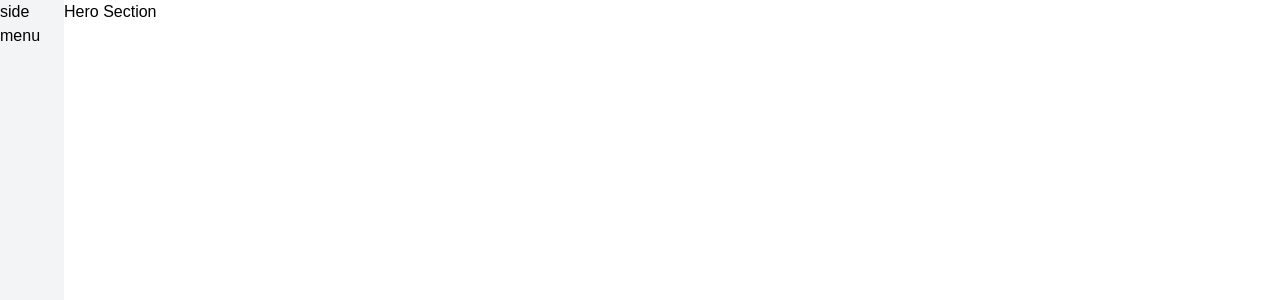
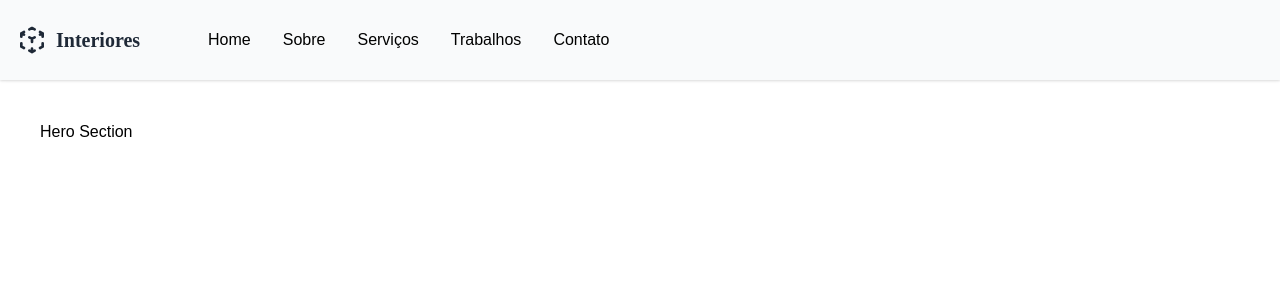
Before and after one commit to RenatoFilipi/alfa, a Nuxt app: page / in a window 1280 px wide. Shown: the top 300 px of the page. Built offline with nearby package versions, Linux system fonts and the light colour scheme.

Commit message:
sidemenu & topmenu

```diff
--- a/components/pages/main/hero-section.vue
+++ b/components/pages/main/hero-section.vue
@@ -1,5 +1,5 @@
 <template lang="">
-  <div class="font-pp">Hero Section</div>
+  <div class="h-screen font-pp">Hero Section</div>
 </template>
 <script>
 export default {
--- a/components/shared/side-menu.vue
+++ b/components/shared/side-menu.vue
@@ -1,6 +1,127 @@
 <template lang="">
-  <div class="font-pp fixed top-0 left-0 h-screen bg-gray-100 w-16">
-    side menu
+  <div
+    class="font-pp fixed top-0 left-0 h-screen bg-gray-50 w-52 flex-col shadow"
+  >
+    <nuxt-link
+      class="text-gray-800 font-dm flex items-center space-x-2 px-4 my-6"
+      to="/"
+      ><svg
+        xmlns="http://www.w3.org/2000/svg"
+        class="h-8 w-8"
+        fill="none"
+        viewBox="0 0 24 24"
+        stroke="currentColor"
+      >
+        <path
+          stroke-linecap="round"
+          stroke-linejoin="round"
+          stroke-width="2"
+          d="M14 10l-2 1m0 0l-2-1m2 1v2.5M20 7l-2 1m2-1l-2-1m2 1v2.5M14 4l-2-1-2 1M4 7l2-1M4 7l2 1M4 7v2.5M12 21l-2-1m2 1l2-1m-2 1v-2.5M6 18l-2-1v-2.5M18 18l2-1v-2.5"
+        /></svg
+      ><span class="font-bold text-xl">Interiores</span></nuxt-link
+    >
+
+    <nav class="px-4 mt-10 flex-col space-y-2">
+      <nuxt-link
+        class="flex items-center space-x-3 p-2 rounded text-gray-800 hover:bg-gray-200"
+        to="/"
+        ><svg
+          xmlns="http://www.w3.org/2000/svg"
+          class="h-5 w-5"
+          fill="none"
+          viewBox="0 0 24 24"
+          stroke="currentColor"
+        >
+          <path
+            stroke-linecap="round"
+            stroke-linejoin="round"
+            stroke-width="2"
+            d="M3 12l2-2m0 0l7-7 7 7M5 10v10a1 1 0 001 1h3m10-11l2 2m-2-2v10a1 1 0 01-1 1h-3m-6 0a1 1 0 001-1v-4a1 1 0 011-1h2a1 1 0 011 1v4a1 1 0 001 1m-6 0h6"
+          />
+        </svg>
+        <span class="font-pp text-lg">Home</span></nuxt-link
+      >
+      <nuxt-link
+        class="flex items-center space-x-3 p-2 rounded text-gray-800 hover:bg-gray-200"
+        to="/"
+      >
+        <svg
+          xmlns="http://www.w3.org/2000/svg"
+          class="h-5 w-5"
+          fill="none"
+          viewBox="0 0 24 24"
+          stroke="currentColor"
+        >
+          <path
+            stroke-linecap="round"
+            stroke-linejoin="round"
+            stroke-width="2"
+            d="M17.657 18.657A8 8 0 016.343 7.343S7 9 9 10c0-2 .5-5 2.986-7C14 5 16.09 5.777 17.656 7.343A7.975 7.975 0 0120 13a7.975 7.975 0 01-2.343 5.657z"
+          />
+          <path
+            stroke-linecap="round"
+            stroke-linejoin="round"
+            stroke-width="2"
+            d="M9.879 16.121A3 3 0 1012.015 11L11 14H9c0 .768.293 1.536.879 2.121z"
+          /></svg
+        ><span class="font-pp text-lg">Sobre</span></nuxt-link
+      >
+      <nuxt-link
+        class="flex items-center space-x-3 p-2 rounded text-gray-800 hover:bg-gray-200"
+        to="/"
+        ><svg
+          xmlns="http://www.w3.org/2000/svg"
+          class="h-5 w-5"
+          fill="none"
+          viewBox="0 0 24 24"
+          stroke="currentColor"
+        >
+          <path
+            stroke-linecap="round"
+            stroke-linejoin="round"
+            stroke-width="2"
+            d="M13 10V3L4 14h7v7l9-11h-7z"
+          />
+        </svg>
+        <span class="font-pp text-lg">Serviços</span></nuxt-link
+      >
+      <nuxt-link
+        class="flex items-center space-x-3 p-2 rounded text-gray-800 hover:bg-gray-200"
+        to="/"
+        ><svg
+          xmlns="http://www.w3.org/2000/svg"
+          class="h-5 w-5"
+          fill="none"
+          viewBox="0 0 24 24"
+          stroke="currentColor"
+        >
+          <path
+            stroke-linecap="round"
+            stroke-linejoin="round"
+            stroke-width="2"
+            d="M5 3v4M3 5h4M6 17v4m-2-2h4m5-16l2.286 6.857L21 12l-5.714 2.143L13 21l-2.286-6.857L5 12l5.714-2.143L13 3z"
+          /></svg
+        ><span class="font-pp text-lg">Trabalhos</span>
+      </nuxt-link>
+      <nuxt-link
+        class="flex items-center space-x-3 p-2 rounded text-gray-800 hover:bg-gray-200"
+        to="/"
+        ><svg
+          xmlns="http://www.w3.org/2000/svg"
+          class="h-5 w-5"
+          fill="none"
+          viewBox="0 0 24 24"
+          stroke="currentColor"
+        >
+          <path
+            stroke-linecap="round"
+            stroke-linejoin="round"
+            stroke-width="2"
+            d="M8 12h.01M12 12h.01M16 12h.01M21 12c0 4.418-4.03 8-9 8a9.863 9.863 0 01-4.255-.949L3 20l1.395-3.72C3.512 15.042 3 13.574 3 12c0-4.418 4.03-8 9-8s9 3.582 9 8z"
+          /></svg
+        ><span class="font-pp text-lg">Contato</span>
+      </nuxt-link>
+    </nav>
   </div>
 </template>
 <script>
@@ -8,4 +129,3 @@ export default {
   name: 'SideMenu',
 }
 </script>
-<style lang=""></style>
--- /dev/null
+++ b/components/shared/top-menu.vue
@@ -0,0 +1,45 @@
+<template lang="">
+  <div class="fixed flex top-0 w-screen font-pp bg-gray-50 shadow h-20">
+    <nuxt-link
+      class="text-gray-800 font-dm flex items-center space-x-2 px-4"
+      to="/"
+      ><svg
+        xmlns="http://www.w3.org/2000/svg"
+        class="h-8 w-8"
+        fill="none"
+        viewBox="0 0 24 24"
+        stroke="currentColor"
+      >
+        <path
+          stroke-linecap="round"
+          stroke-linejoin="round"
+          stroke-width="2"
+          d="M14 10l-2 1m0 0l-2-1m2 1v2.5M20 7l-2 1m2-1l-2-1m2 1v2.5M14 4l-2-1-2 1M4 7l2-1M4 7l2 1M4 7v2.5M12 21l-2-1m2 1l2-1m-2 1v-2.5M6 18l-2-1v-2.5M18 18l2-1v-2.5"
+        /></svg
+      ><span class="font-bold text-xl">Interiores</span></nuxt-link
+    >
+    <nav class="flex items-center ml-10 space-x-2">
+      <nuxt-link class="font-pp hover:bg-gray-200 p-3 rounded-md" to=""
+        >Home</nuxt-link
+      >
+      <nuxt-link class="font-pp hover:bg-gray-200 p-3 rounded-md" to=""
+        >Sobre</nuxt-link
+      >
+      <nuxt-link class="font-pp hover:bg-gray-200 p-3 rounded-md" to=""
+        >Serviços</nuxt-link
+      >
+      <nuxt-link class="font-pp hover:bg-gray-200 p-3 rounded-md" to=""
+        >Trabalhos</nuxt-link
+      >
+      <nuxt-link class="font-pp hover:bg-gray-200 p-3 rounded-md" to=""
+        >Contato</nuxt-link
+      >
+    </nav>
+  </div>
+</template>
+
+<script>
+export default {
+  name: 'TopMenu',
+}
+</script>
--- a/layouts/main-lay.vue
+++ b/layouts/main-lay.vue
@@ -1,7 +1,8 @@
-<template>
-  <div>
-    <side-menu />
-    <div class="ml-16">
+<template lang="html">
+  <div class="">
+    <top-menu v-if="true" />
+    <side-menu v-if="false" />
+    <div class="p-10 mt-20">
       <Nuxt />
     </div>
   </div>
@@ -9,7 +10,8 @@
 
 <script lang="ts">
 import SideMenu from '~/components/shared/side-menu.vue'
+import TopMenu from '~/components/shared/top-menu.vue'
 export default {
-  components: { SideMenu },
+  components: { SideMenu, TopMenu },
 }
 </script>
--- a/package.json
+++ b/package.json
@@ -25,10 +25,13 @@
   },
   "devDependencies": {
     "@babel/eslint-parser": "^7.16.3",
+    "@fortawesome/free-brands-svg-icons": "^5.15.4",
+    "@fortawesome/free-solid-svg-icons": "^5.15.4",
     "@nuxt/types": "^2.15.8",
     "@nuxt/typescript-build": "^2.1.0",
     "@nuxtjs/eslint-config-typescript": "^8.0.0",
     "@nuxtjs/eslint-module": "^3.0.2",
+    "@nuxtjs/fontawesome": "^1.1.2",
     "@nuxtjs/tailwindcss": "^4.2.1",
     "eslint": "^8.4.1",
     "eslint-config-prettier": "^8.3.0",
```
Also changed, not shown: 1 other file (tests, documents, lock files or other folders).
